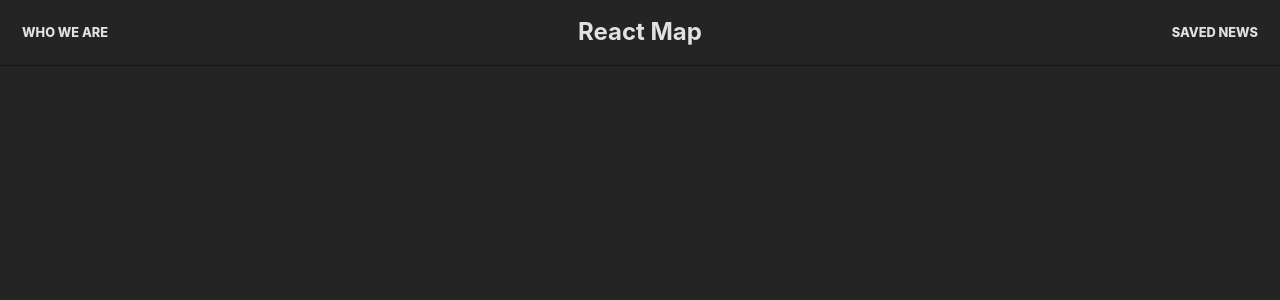
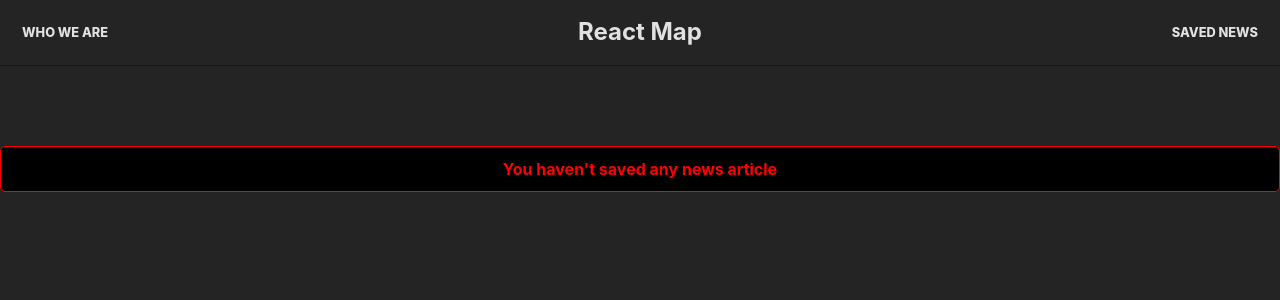
Before and after one commit to Lagsi/map-react, a React (Vite) app: page /saved in a window 1280 px wide. Shown: the top 300 px of the page. Built offline with nearby package versions, Linux system fonts and the light colour scheme; what @svg-maps/world, react-autocomplete-input would draw is missing.

Commit message:
saved page functional

```diff
--- a/src/App.css
+++ b/src/App.css
@@ -422,12 +422,15 @@ body {
   border: 2px solid #215740;
   color: #57cc99;
 }
+
 .css-button-sliding-to-top--green:hover {
   color: #fff;
 }
+
 .css-button-sliding-to-top--green:hover:after {
   height: 100%;
 }
+
 .css-button-sliding-to-top--green:after {
   content: "";
   position: absolute;
@@ -440,6 +443,15 @@ body {
   background: #57cc99;
 }
 
+p.warning {
+  background-color: #000000;
+  border: 1px solid #ff0000;
+  color: #ff0000;
+  padding: 10px;
+  border-radius: 5px;
+  text-align: center;
+  font-weight: bold;
+}
 
 @media (max-width: 1500px) {
   .articles {
--- a/src/App.jsx
+++ b/src/App.jsx
@@ -109,8 +109,8 @@ function App() {
   const onClick = (event) => {
     const country = getLocationName(event);
     setClickedCountry(country);
-    // fetchApiData(country);
-    setData(localData.articles);
+    fetchApiData(country);
+    // setData(localData.articles);
   };
   const handleChange = (event) => {
     setInputValue((prev) => (prev = event));
--- a/src/components/Article.jsx
+++ b/src/components/Article.jsx
@@ -8,7 +8,6 @@ function Article({ article, summary }) {
 
   return (
     <div className="card">
-
       <a href={article.link} target={"_blank"}>
         <div className="card-image">
           {article.media && <img src={article.media} alt="" />}
--- a/src/components/Star.jsx
+++ b/src/components/Star.jsx
@@ -1,22 +1,44 @@
 import { useState, useEffect } from "react"
 
 const Star = ({ article }) => {
-    const [save, setSave] = useState(false)
-    const handleStar = () => {
-        setSave(!save)
-    }
+    const [save, setSave] = useState(false);
+
+    useEffect(() => {
+        const savedArticle = localStorage.getItem(article._id);
+        if (savedArticle) {
+            setSave(true);
+        }
+    }, []);
+
     useEffect(() => {
         if (save) {
-            localStorage.setItem(article._id, JSON.stringify(article))
+            localStorage.setItem(article._id, JSON.stringify(article));
         } else {
-            localStorage.removeItem(article._id)
+            localStorage.removeItem(article._id);
         }
-        console.log(JSON.parse(localStorage.getItem("article")))
-    }, [save])
+    }, [save]);
+
+    const handleStar = () => {
+        setSave(!save);
+    };
 
     return (
-        <svg onClick={handleStar} xmlns="http://www.w3.org/2000/svg" viewBox="0 0 14 14" height="20" width="20"><path d="M11,13.5l-4-4-4,4V1.5a1,1,0,0,1,1-1h6a1,1,0,0,1,1,1Z" fill={save ? 'gold' : 'none'} stroke="#ffffff" strokeLinecap="round" strokeLinejoin="round"></path></svg>
-    )
-}
+        <svg
+            onClick={handleStar}
+            xmlns="http://www.w3.org/2000/svg"
+            viewBox="0 0 14 14"
+            height="20"
+            width="20"
+        >
+            <path
+                d="M11,13.5l-4-4-4,4V1.5a1,1,0,0,1,1-1h6a1,1,0,0,1,1,1Z"
+                fill={save ? "red" : "none"}
+                stroke="#ffffff"
+                strokeLinecap="round"
+                strokeLinejoin="round"
+            />
+        </svg>
+    );
+};
 
-export default Star
+export default Star;
--- a/src/components/saved.jsx
+++ b/src/components/saved.jsx
@@ -2,16 +2,16 @@ import React, { useEffect } from 'react'
 import Articles from './Articles';
 
 const Saved = () => {
-
     const items = { ...localStorage }
     let articles = []
     for (let article in items) {
         articles.push(JSON.parse(items[article]))
-        console.log(article)
     }
     console.log(articles)
     return (
-        <Articles data={articles} />
+        <>
+            {articles.length > 0 ? <Articles data={articles} /> : <p className='warning'> You haven't saved any news article </p>}
+        </>
     )
 }
 
```
